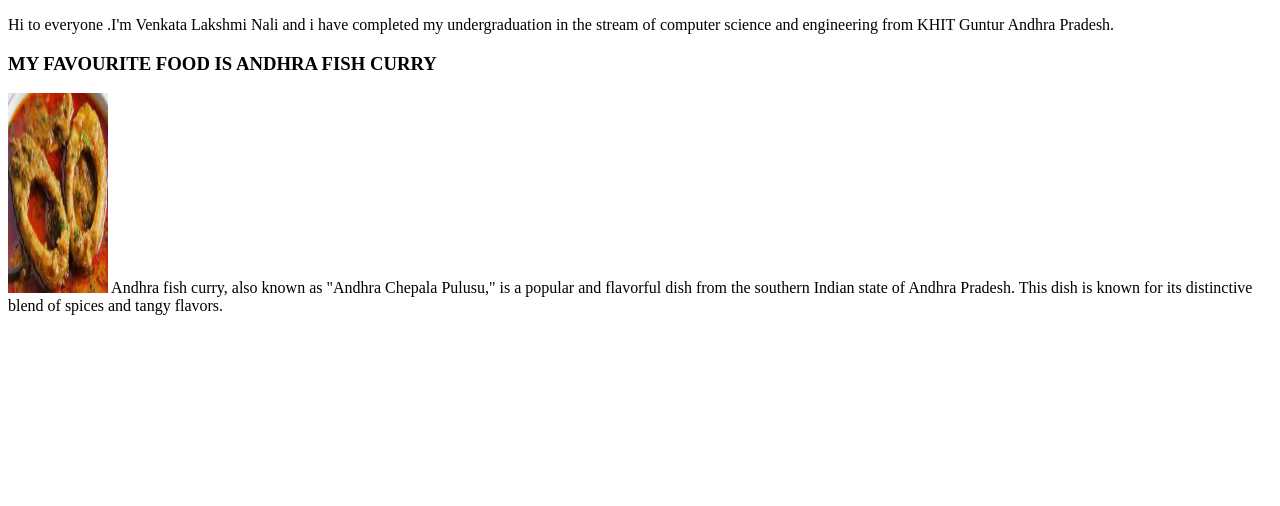
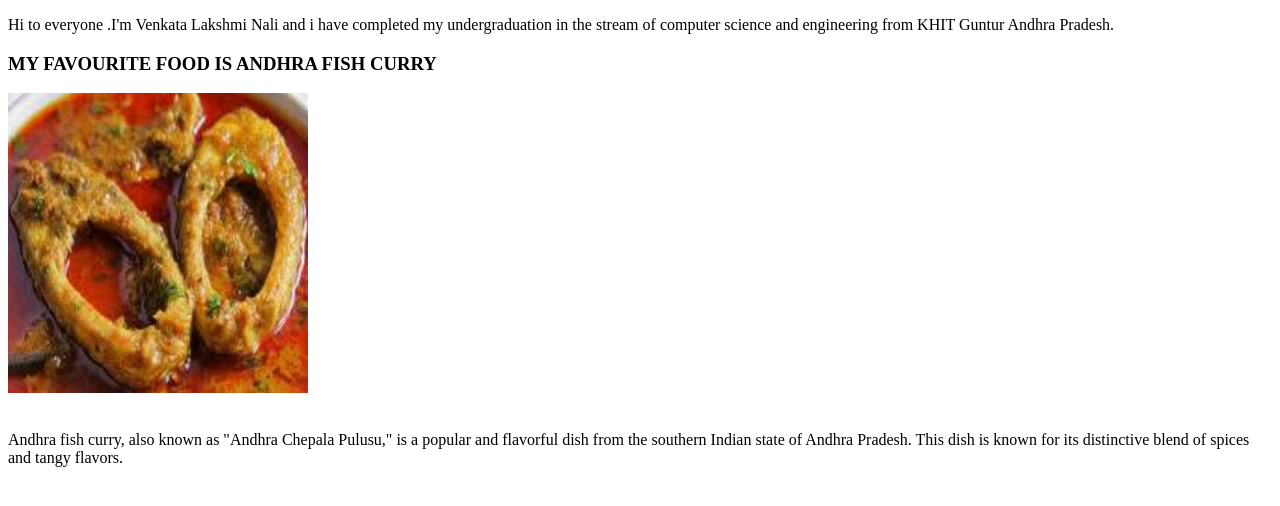
Before and after one commit to 44-563-WebApps-F23/44563-webapps-f23-assignment3-Lakshminali20000, a plain HTML site: page mystats.html in a window 1280 px wide. Drawn offline with Linux system fonts and the light colour scheme.

Commit message:
Added code fencing

```diff
--- a/mystats.html
+++ b/mystats.html
@@ -5,8 +5,8 @@
         <p> Hi to everyone .I'm Venkata Lakshmi Nali and i have completed my undergraduation in the stream of computer science and engineering from KHIT Guntur Andhra Pradesh.</p>
     </body>
     <h3>MY FAVOURITE FOOD IS ANDHRA FISH CURRY</h3>
-    <p><img src="fish curry1.jpg" alt="ANDHRA FISH CURRY" width="100" height="200">
+    <p><img src="fish curry1.jpg" alt="ANDHRA FISH CURRY" width="300" height="300"></p><br>
 
-        Andhra fish curry, also known as "Andhra Chepala Pulusu," is a popular and flavorful dish from the southern Indian state of Andhra Pradesh. This dish is known for its distinctive blend of spices and tangy flavors.
+    Andhra fish curry, also known as "Andhra Chepala Pulusu," is a popular and flavorful dish from the southern Indian state of Andhra Pradesh. This dish is known for its distinctive blend of spices and tangy flavors.
 
     </p>
```
